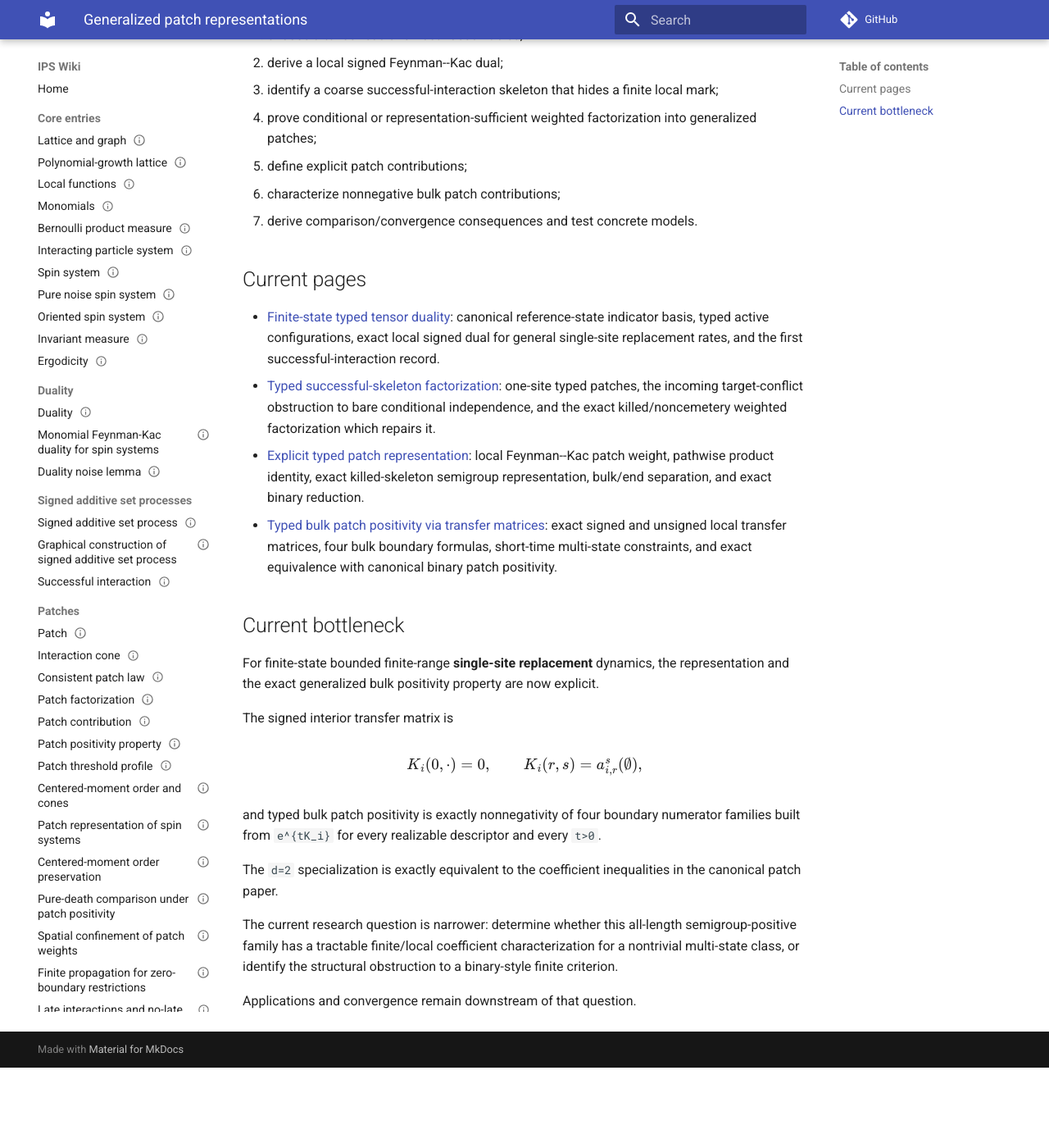
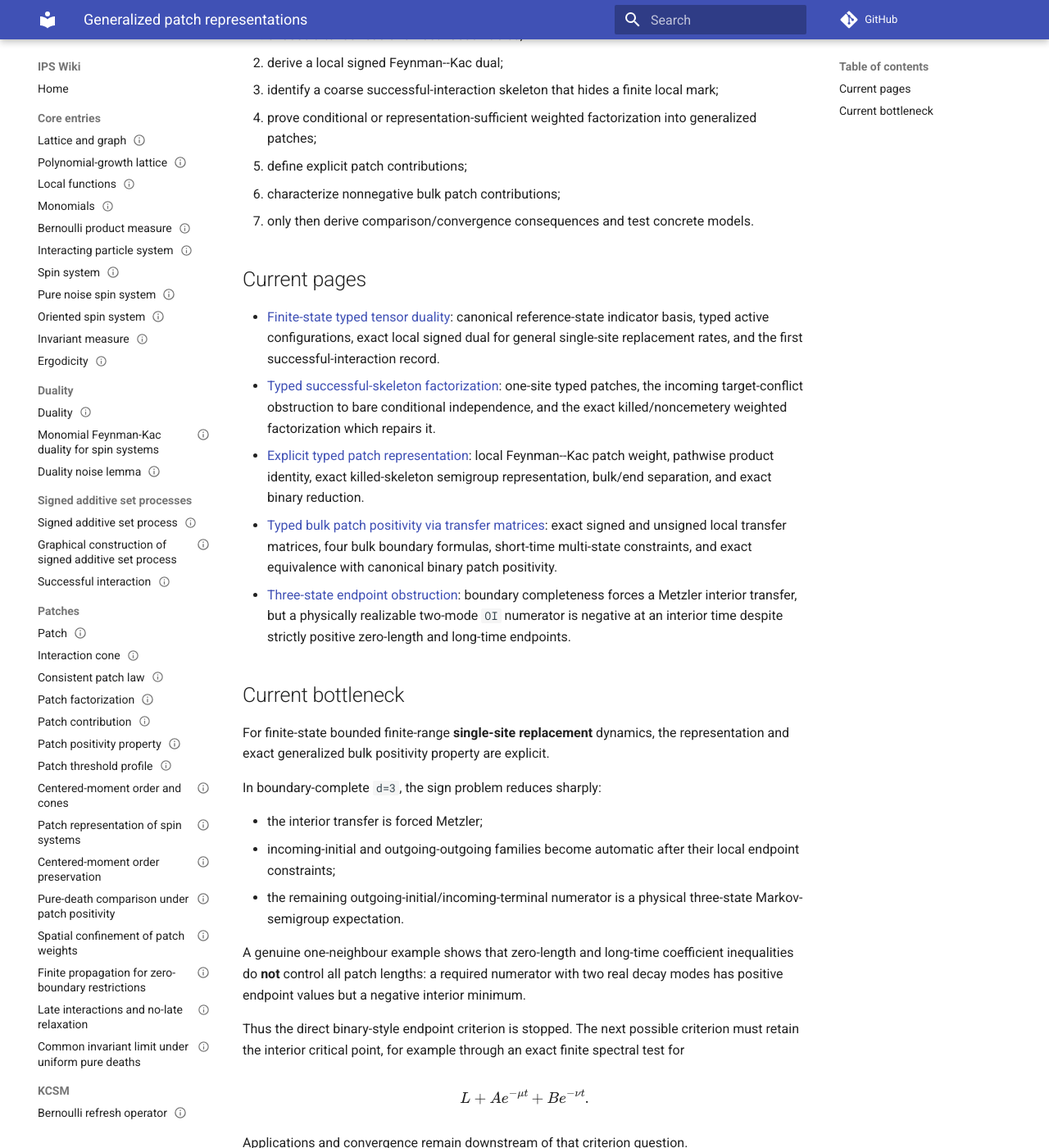
Before and after one commit to maciejgluchowski86-beep/ips-wiki, an MkDocs documentation site: the page built from docs/generalized-patch-representations.md, in a window 1280 px wide and 1400 px high, scrolled down 444 px. Shown: the whole window at 82% size. Built offline with MkDocs 1.6.1 and Material for MkDocs 9.7.7, drawn with Linux system fonts in a browser that asks for light colours; comment, search, counter and statistics services are not loaded; before the commit the page ends 1746 px from its top, so only the background shows below that.

Commit message:
Link three-state endpoint obstruction from generalized patch hub

```diff
--- a/docs/generalized-patch-representations.md
+++ b/docs/generalized-patch-representations.md
@@ -14,7 +14,7 @@ The generalization programme keeps the same structural order:
 4. prove conditional or representation-sufficient weighted factorization into generalized patches;
 5. define explicit patch contributions;
 6. characterize nonnegative bulk patch contributions;
-7. derive comparison/convergence consequences and test concrete models.
+7. only then derive comparison/convergence consequences and test concrete models.
 
 ## Current pages
 
@@ -22,23 +22,24 @@ The generalization programme keeps the same structural order:
 - [Typed successful-skeleton factorization](generalized-patch-representations/typed-patch-factorization.md): one-site typed patches, the incoming target-conflict obstruction to bare conditional independence, and the exact killed/noncemetery weighted factorization which repairs it.
 - [Explicit typed patch representation](generalized-patch-representations/typed-patch-representation.md): local Feynman--Kac patch weight, pathwise product identity, exact killed-skeleton semigroup representation, bulk/end separation, and exact binary reduction.
 - [Typed bulk patch positivity via transfer matrices](generalized-patch-representations/typed-patch-positivity-transfer.md): exact signed and unsigned local transfer matrices, four bulk boundary formulas, short-time multi-state constraints, and exact equivalence with canonical binary patch positivity.
+- [Three-state endpoint obstruction](generalized-patch-representations/three-state-endpoint-obstruction.md): boundary completeness forces a Metzler interior transfer, but a physically realizable two-mode `OI` numerator is negative at an interior time despite strictly positive zero-length and long-time endpoints.
 
 ## Current bottleneck
 
-For finite-state bounded finite-range **single-site replacement** dynamics, the representation and the exact generalized bulk positivity property are now explicit.
+For finite-state bounded finite-range **single-site replacement** dynamics, the representation and exact generalized bulk positivity property are explicit.
 
-The signed interior transfer matrix is
+In boundary-complete `d=3`, the sign problem reduces sharply:
+
+- the interior transfer is forced Metzler;
+- incoming-initial and outgoing-outgoing families become automatic after their local endpoint constraints;
+- the remaining outgoing-initial/incoming-terminal numerator is a physical three-state Markov-semigroup expectation.
+
+A genuine one-neighbour example shows that zero-length and long-time coefficient inequalities do **not** control all patch lengths: a required numerator with two real decay modes has positive endpoint values but a negative interior minimum.
+
+Thus the direct binary-style endpoint criterion is stopped. The next possible criterion must retain the interior critical point, for example through an exact finite spectral test for
 
 \[
-K_i(0,\cdot)=0,
-\qquad
-K_i(r,s)=a_{i,r}^s(\emptyset),
+L+A e^{-\mu t}+B e^{-\nu t}.
 \]
 
-and typed bulk patch positivity is exactly nonnegativity of four boundary numerator families built from `e^{tK_i}` for every realizable descriptor and every `t>0`.
-
-The `d=2` specialization is exactly equivalent to the coefficient inequalities in the canonical patch paper.
-
-The current research question is narrower: determine whether this all-length semigroup-positive family has a tractable finite/local coefficient characterization for a nontrivial multi-state class, or identify the structural obstruction to a binary-style finite criterion.
-
-Applications and convergence remain downstream of that question.
+Applications and convergence remain downstream of that criterion question.
```
